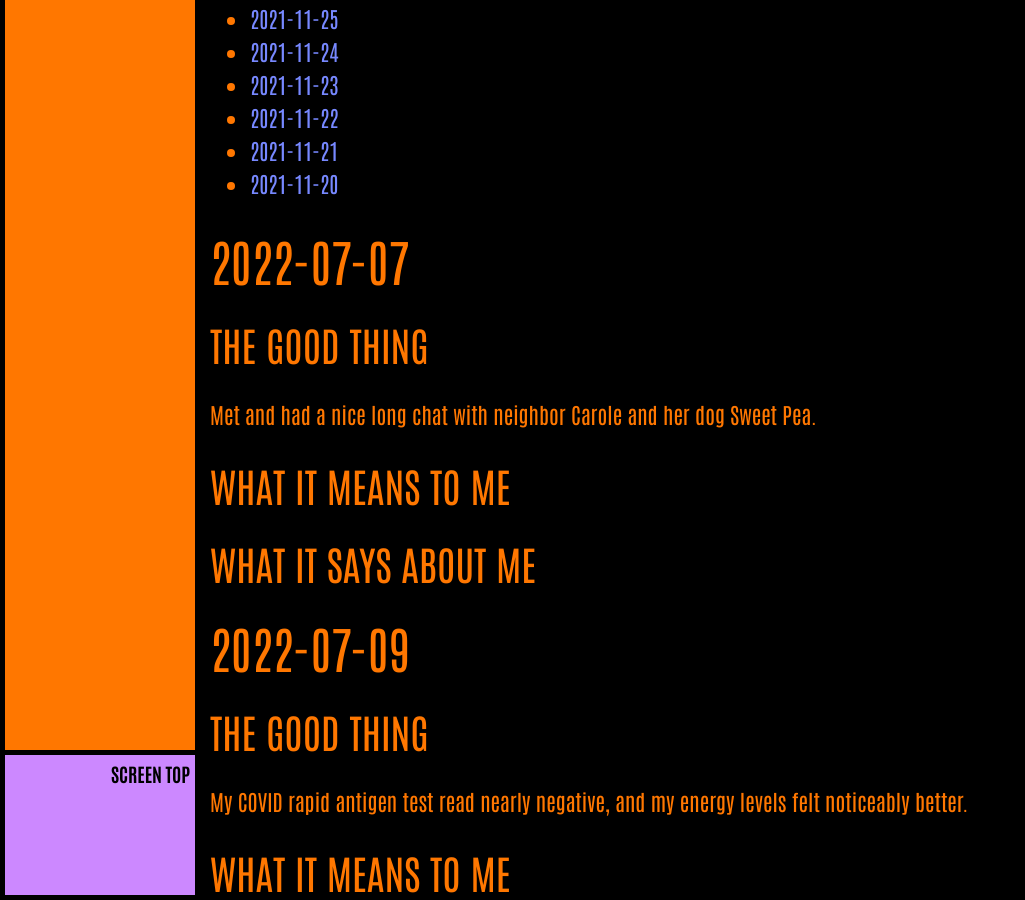
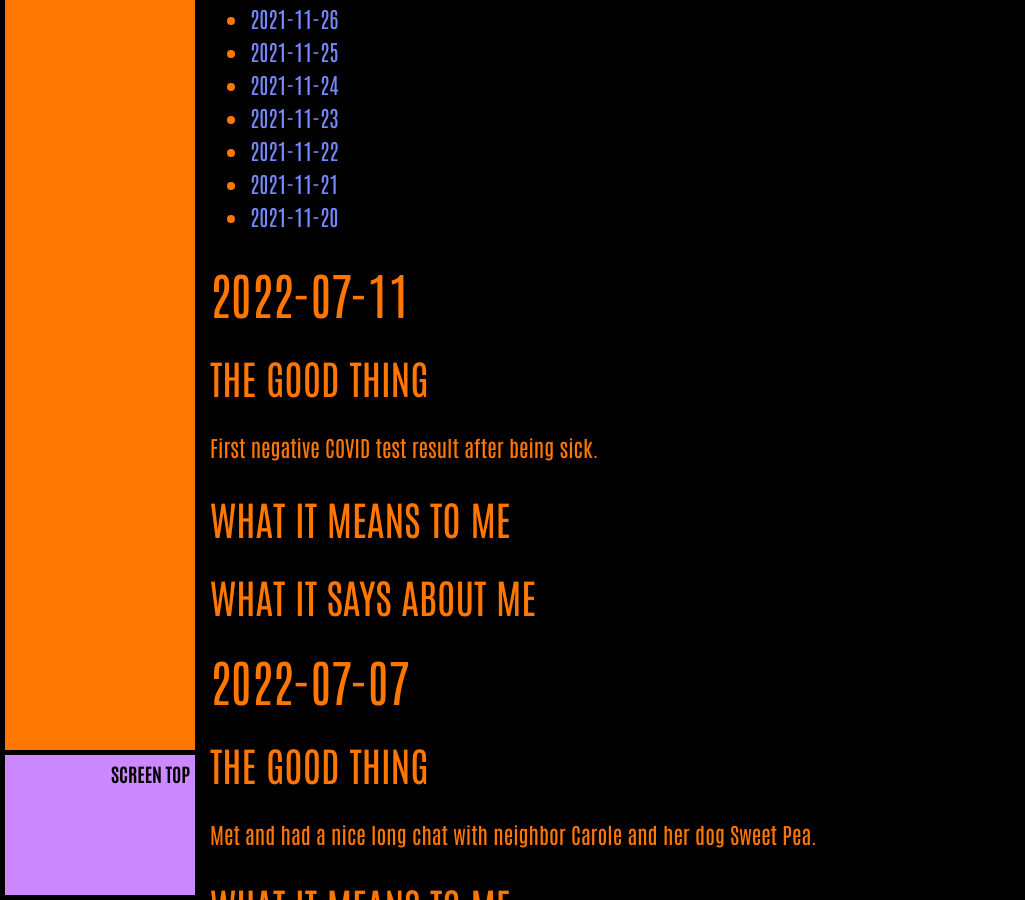
Before and after one commit to ArthurZey/arthurzey.github.io, a Jekyll site: the page built from _pages/one-good-thing.md, in a window 1280 px wide and 900 px high, scrolled down 4972 px. Shown: the whole window, without its empty margins (0-1025 px from the left). Built offline with Jekyll 4.4.1, drawn with Linux system fonts in a browser that asks for light colours; some of the changed text lies outside the part shown.

Commit message:
added stub for 2022-07-11

```diff
--- a/_pages/one-good-thing.md
+++ b/_pages/one-good-thing.md
@@ -12,6 +12,15 @@ sitemap: false
 * TOC
 {:toc}
 {::options toc_levels="2" /}
+
+## 2022-07-11
+### The Good Thing
+First negative COVID test result after being sick.
+### What It Means to Me
+
+### What It Says about Me
+
+
 
 ## 2022-07-07
 ### The Good Thing
```
Also changed, not shown: other parts of _pages/one-good-thing.md (+1 -1 lines).
